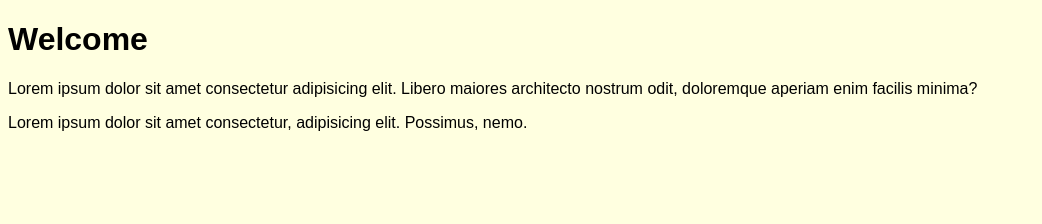
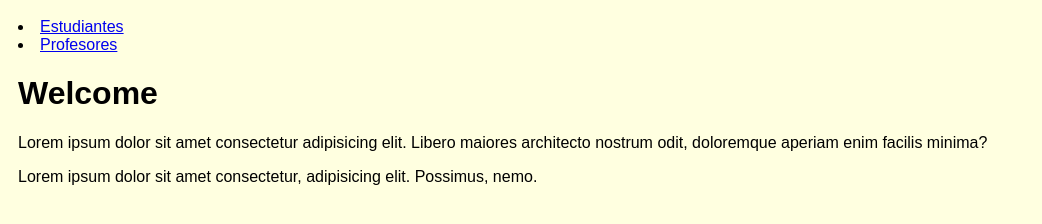
Before and after one commit to nmossos-uniajc-prof/prueba, a plain HTML site: page index.html in a window 1280 px wide. Shown: the whole page, without its empty margins (0-1042 px from the left). Drawn offline with Linux system fonts and the light colour scheme.

Commit message:
Agregue el menu de navegacion en index.html y un padding en style.css

```diff
--- a/index.html
+++ b/index.html
@@ -7,6 +7,10 @@
     <link rel="stylesheet" href="style.css">
 </head>
 <body>
+    <nav>
+        <li><a href="estudiantes.html">Estudiantes</a></li>
+        <li><a href="profesores.html">Profesores</a></li>
+    </nav>
     <h1>Welcome</h1>
     <p>Lorem ipsum dolor sit amet consectetur adipisicing elit. Libero maiores architecto nostrum odit, doloremque aperiam enim facilis minima?</p>
     <p>Lorem ipsum dolor sit amet consectetur, adipisicing elit. Possimus, nemo.</p>
--- a/style.css
+++ b/style.css
@@ -1,4 +1,5 @@
 body{
     background-color: lightyellow;
     font-family: Arial, Helvetica, sans-serif;
+    padding: 10px;
 }
```
